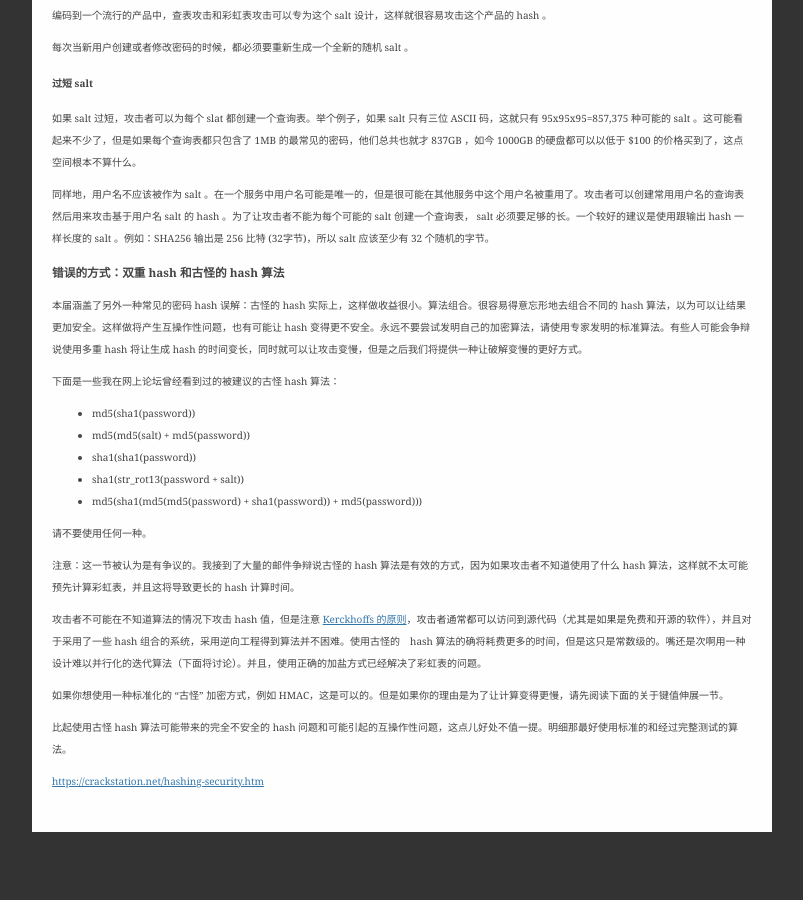
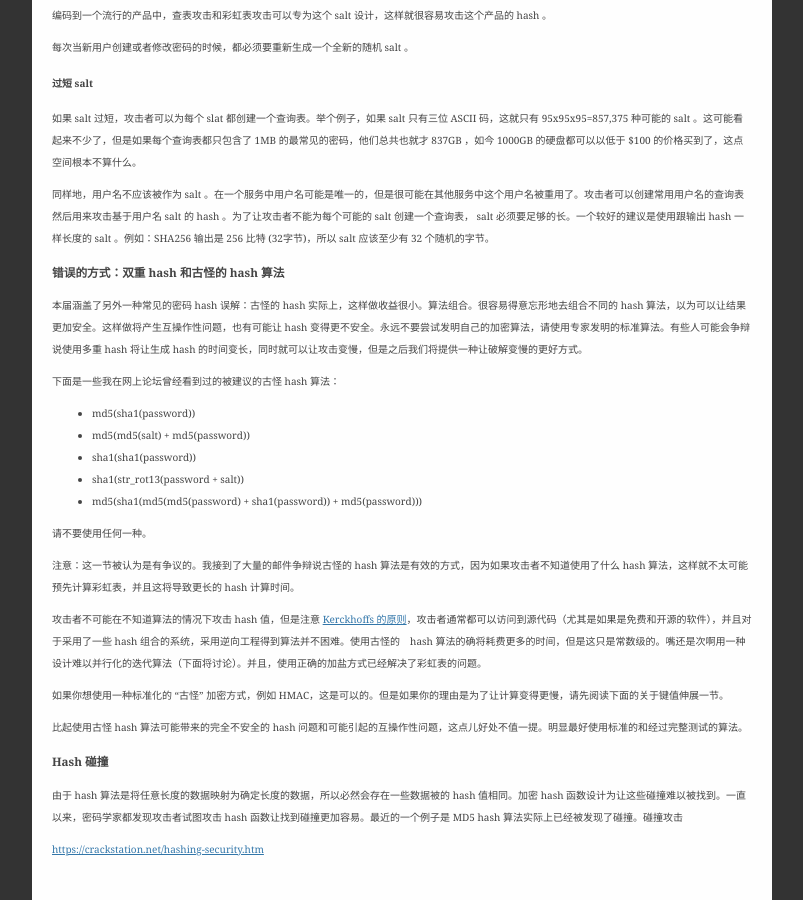
Before and after one commit to osrpt/osrpt.github.com, a Jekyll site: the page built from _posts/2014-05-14-hashing-security.md, in a window 1280 px wide and 900 px high, scrolled down 3129 px. Shown: the whole window, without its empty margins (238-1041 px from the left). Built offline with Jekyll 4.4.1, drawn with Linux system fonts in a browser that asks for light colours; Markdown is read by kramdown in place of the engine named in the settings; before the commit the page ends 3961 px from its top, so only the background shows below that.

Commit message:
继续翻译

```diff
--- a/_posts/2014-05-14-hashing-security.md
+++ b/_posts/2014-05-14-hashing-security.md
@@ -167,6 +167,10 @@ salt 不必是秘密的。仅仅通过让 hash 随机，这样就可以让查表
 
 如果你想使用一种标准化的 “古怪” 加密方式，例如 HMAC，这是可以的。但是如果你的理由是为了让计算变得更慢，请先阅读下面的关于键值伸展一节。
 
-比起使用古怪 hash 算法可能带来的完全不安全的 hash 问题和可能引起的互操作性问题，这点儿好处不值一提。明细那最好使用标准的和经过完整测试的算法。
+比起使用古怪 hash 算法可能带来的完全不安全的 hash 问题和可能引起的互操作性问题，这点儿好处不值一提。明显最好使用标准的和经过完整测试的算法。
+
+###Hash 碰撞
+
+由于 hash 算法是将任意长度的数据映射为确定长度的数据，所以必然会存在一些数据被的 hash 值相同。加密 hash 函数设计为让这些碰撞难以被找到。一直以来，密码学家都发现攻击者试图攻击 hash 函数让找到碰撞更加容易。最近的一个例子是 MD5 hash 算法实际上已经被发现了碰撞。碰撞攻击
 
 <https://crackstation.net/hashing-security.htm>
```
